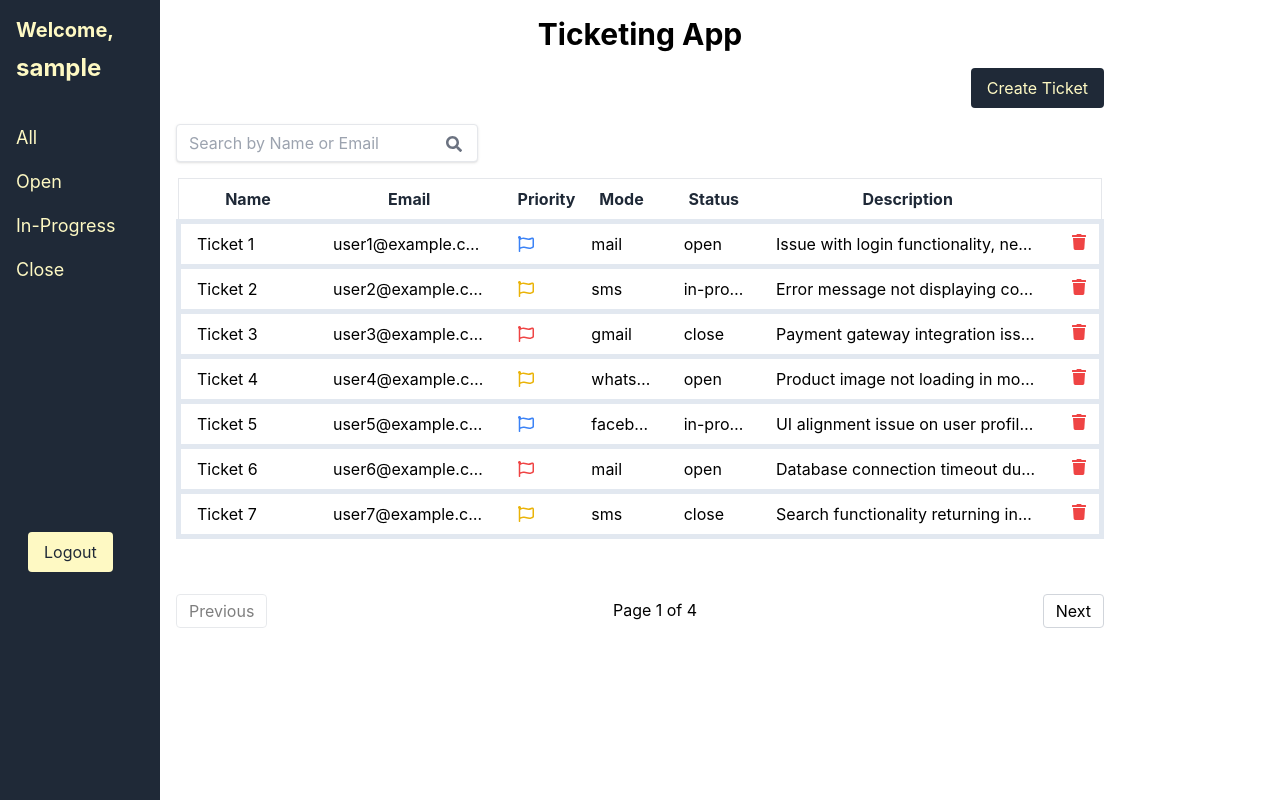
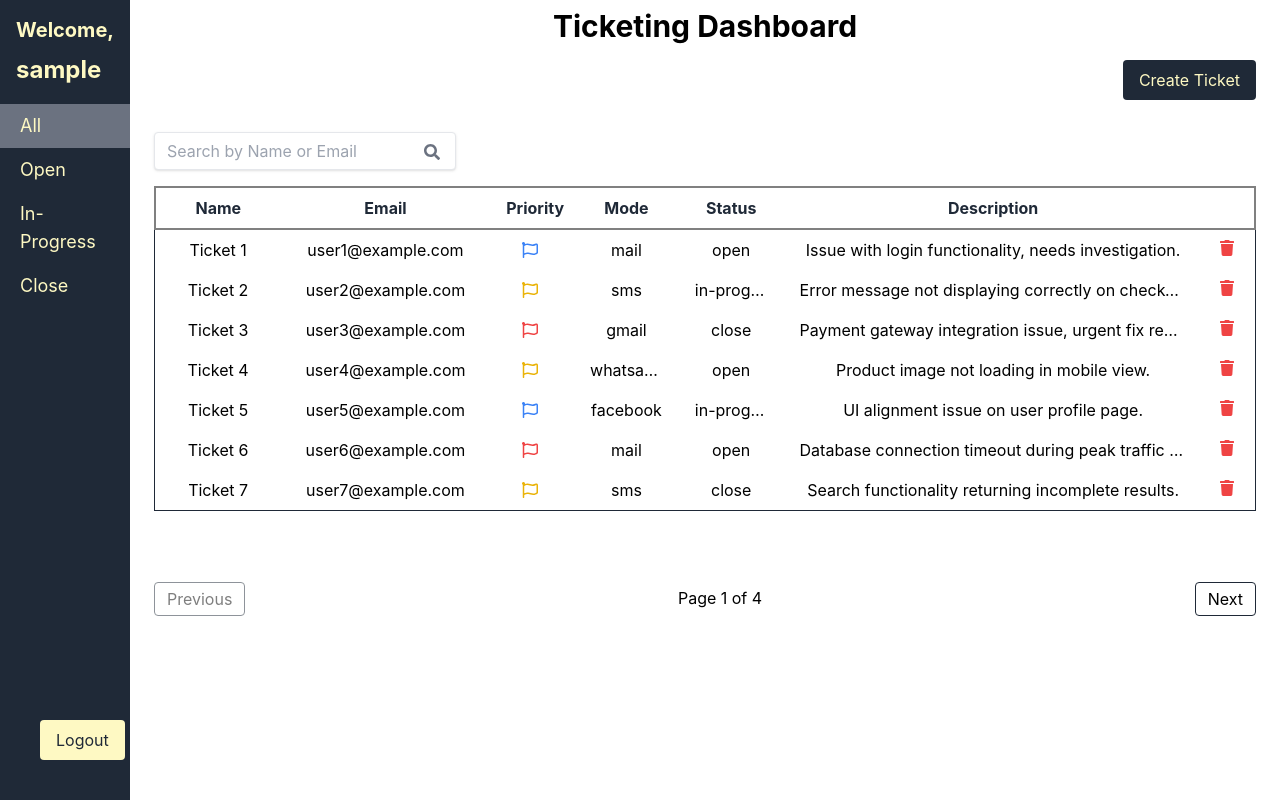
Before and after one commit to Loghamaniya/ticketingApp, a React (Create React App) app: page /dashboard in a window 1280 px wide. Built offline with nearby package versions, Linux system fonts and the light colour scheme; sample sign-in values are in the browser's storage.

Commit message:
ninth commit

```diff
--- a/package.json
+++ b/package.json
@@ -16,6 +16,7 @@
     "react-scripts": "5.0.1",
     "redux": "^5.0.1",
     "redux-thunk": "^3.1.0",
+    "sweetalert2": "^11.12.2",
     "web-vitals": "^2.1.4",
     "yup": "^1.4.0"
   },
--- a/src/App.css
+++ b/src/App.css
@@ -1,4 +1,4 @@
-.App {
+/* .App {
   text-align: center;
 }
 
@@ -32,4 +32,4 @@
   to {
     transform: rotate(360deg);
   }
-}
+} */
--- a/src/App.js
+++ b/src/App.js
@@ -6,6 +6,7 @@ import Dashboard from './components/Dashboard';
 import LoginForm from './components/LoginForm';
 import './index.css'; // Ensure Tailwind CSS is included
 import { UserProvider } from './context/userContext';
+import ProtectedRoute from './ProtectedRoute';
 
 const App = () => {
   return (
@@ -13,8 +14,8 @@ const App = () => {
       <UserProvider>
         <Router>
       <Routes>
-        <Route path="/" element={<LoginForm />} />
-        <Route path="/dashboard" element={<Dashboard />} />
+      <Route path="/" element={<LoginForm />} />
+      <Route path="/dashboard" element={<ProtectedRoute element={Dashboard}/>} />
       </Routes>
     </Router>
     </UserProvider>
--- /dev/null
+++ b/src/ProtectedRoute.js
@@ -0,0 +1,12 @@
+import React,{useContext} from 'react';
+import { Navigate } from 'react-router-dom';
+import { UserContext } from './context/userContext';
+
+const ProtectedRoute = ({ element: Component, ...rest }) => {
+    // const { username } = useUserContext();
+    const { username} = useContext(UserContext);
+
+    return username ? <Component {...rest} /> : <Navigate to="/" />;
+};
+
+export default ProtectedRoute;
--- a/src/components/Dashboard.js
+++ b/src/components/Dashboard.js
@@ -12,11 +12,6 @@ const Dashboard = ({  tickets }) => {
   const [editMode, setEditMode] = useState(false);
   const [addMode, setAddMode] = useState(false);
 
-  // useEffect(() => {
-  //   if (!selectedTicket && tickets.length > 0) {
-  //     setSelectedTicket(tickets[0]);
-  //   }
-  // }, [tickets, selectedTicket]);
 
   const handleCreateTicketClick = () => {
     setShowForm(true);
@@ -56,9 +51,10 @@ const Dashboard = ({  tickets }) => {
   return (
     <div className="flex bg-white p=0">
       <Sidebar setStatusFilter={setFilter} />
-      <div className={` lg:w-3/4 p-4  ${selectedTicket ? '' : ''}`}>
-        <h1 className="flex text-3xl font-bold mb-4 justify-center">Ticketing App</h1>
-        <div className="flex justify-end">
+      {/* <div className={` bg-green-500 w-3/4 p-4  ${selectedTicket ? '' : 'w-4/4'}`}> */}
+      <div className={`flex-grow  overflow-auto`}>
+        <h1 className="flex text-3xl pt-2 font-bold mb-4 justify-center">Ticketing Dashboard</h1>
+        <div className="flex justify-end pr-6">
         <button
           onClick={handleCreateTicketClick}
           className="mb-4 px-4 py-2 hover:bg-gray-500 bg-gray-800 text-yellow-100 rounded"
@@ -76,13 +72,13 @@ const Dashboard = ({  tickets }) => {
         <TicketList tickets={tickets} filter={filter} onTicketSelect={handleTicketSelect} />
       </div>
       {selectedTicket && (!editMode || !addMode) &&(
-        <div className="w-full lg:w-1/4">
+        <div >
           <TicketDetail
             ticket={selectedTicket}
             onEdit={handleEditTicket} // Pass callback to handle edit button click
             onClose={handleClose}
           />
-        </div>
+         </div>
       )}
     </div>
   );
--- a/src/components/LoginForm.js
+++ b/src/components/LoginForm.js
@@ -1,10 +1,11 @@
-import React,{useContext} from 'react';
+import React, { useContext } from 'react';
 import { Formik, Form, Field, ErrorMessage } from 'formik';
+import * as Yup from 'yup';
 import { useNavigate } from 'react-router-dom';
 import { UserContext } from '../context/userContext';
 
 const LoginForm = () => {
-    const { setUsername } = useContext(UserContext);
+  const { setUsername } = useContext(UserContext);
   const navigate = useNavigate();
 
   const initialValues = {
@@ -13,31 +14,24 @@ const LoginForm = () => {
     password: '',
   };
 
+  const validationSchema = Yup.object().shape({
+    username: Yup.string().required('Required'),
+    email: Yup.string().email('Invalid email address').required('Required'),
+    password: Yup.string()
+      .min(6, 'Password must be at least 6 characters')
+      .max(15, 'Password must be less than 15 characters')
+      .required('Required'),
+  });
+
   const onSubmit = (values, { setSubmitting }) => {
     // Save username to Redux
     setUsername(values.username);
-    localStorage.setItem('username',values.username);
+    localStorage.setItem('username', values.username);
 
     // Navigate to dashboard
     navigate('/dashboard');
 
     setSubmitting(false);
-  };
-
-  const validate = (values) => {
-    const errors = {};
-    if (!values.username) {
-      errors.username = 'Required';
-    }
-    if (!values.email) {
-      errors.email = 'Required';
-    } else if (!/^[A-Z0-9._%+-]+@[A-Z0-9.-]+\.[A-Z]{2,}$/i.test(values.email)) {
-      errors.email = 'Invalid email address';
-    }
-    if (!values.password) {
-      errors.password = 'Required';
-    }
-    return errors;
   };
 
   return (
@@ -47,7 +41,7 @@ const LoginForm = () => {
         <Formik
           initialValues={initialValues}
           onSubmit={onSubmit}
-          validate={validate}
+          validationSchema={validationSchema}
         >
           {({ isSubmitting }) => (
             <Form>
@@ -104,5 +98,4 @@ const LoginForm = () => {
   );
 };
 
-
 export default LoginForm;
--- a/src/components/Sidebar.js
+++ b/src/components/Sidebar.js
@@ -1,12 +1,13 @@
-import React, { useContext } from 'react';
+import React, { useContext, useState } from 'react';
 import { UserContext } from '../context/userContext';
 import { useNavigate } from 'react-router-dom';
 
-const Sidebar = ({ setStatusFilter ,setSelectedTicket}) => {
+const Sidebar = ({ setStatusFilter, setSelectedTicket }) => {
   const { username, setUsername } = useContext(UserContext);
+  const navigate = useNavigate();
 
-
-  const navigate = useNavigate();
+  // State to track active status filter
+  const [activeStatus, setActiveStatus] = useState('All');
 
   const handleLogout = () => {
     localStorage.removeItem('username');
@@ -14,59 +15,69 @@ const Sidebar = ({ setStatusFilter ,setSelectedTicket}) => {
     navigate('/');
   };
 
-
-
   return (
-    <div className="w-40 bg-gray-800 relative  flex flex-col h-screen">
+    <div style={{ width: '200px' }} className=" bg-gray-800 relative flex flex-col h-screen">
       <h4 className="text-xl text-yellow-100 p-4 pb-1 font-bold mb-1">
         Welcome,
       </h4>
-        <h2 className="text-2xl text-yellow-100 p-4 pt-0 font-bold mb-4 max-w-full truncate">
+      <h2 className="text-2xl text-yellow-100 overflow-hidden whitespace-nowrap overflow-ellipsis leading-normal p-4 pt-0 font-bold">
         {username}
       </h2>
 
       <ul>
         <li className="hover:bg-gray-500">
           <button
-            onClick={() => setStatusFilter('All')}
-            className="block w-full text-lg text-yellow-100 text-left px-4 py-2"
+            onClick={() => {
+              setStatusFilter('All');
+              setActiveStatus('All');
+            }}
+            className={`block w-full text-lg text-yellow-100 text-left px-5 py-2 ${activeStatus === 'All' ? 'bg-gray-500' : ''}`}
           >
             All
           </button>
         </li>
         <li className="hover:bg-gray-500">
           <button
-            onClick={() => setStatusFilter('open')}
-            className="block w-full text-lg text-yellow-100 text-left px-4 py-2"
+            onClick={() => {
+              setStatusFilter('open');
+              setActiveStatus('open');
+            }}
+            className={`block w-full text-lg text-yellow-100 text-left px-5 py-2 ${activeStatus === 'open' ? 'bg-gray-500' : ''}`}
           >
             Open
           </button>
         </li>
         <li className="hover:bg-gray-500">
           <button
-            onClick={() => setStatusFilter('in-progress')}
-            className="block w-full text-lg text-yellow-100 text-left px-4 py-2 hover:bg-gray-500"
+            onClick={() => {
+              setStatusFilter('in-progress');
+              setActiveStatus('in-progress');
+            }}
+            className={`block w-full text-lg text-yellow-100 text-left px-5 py-2 ${activeStatus === 'in-progress' ? 'bg-gray-500' : ''}`}
           >
             In-Progress
           </button>
         </li>
-        <li className="hover:bg-gray-500">
+        <li className="hover:bg-gray-500 mb-20">
           <button
-            onClick={() => setStatusFilter('close')}
-            className="block w-full text-lg text-yellow-100 text-left px-4 py-2"
+            onClick={() => {
+              setStatusFilter('close');
+              setActiveStatus('close');
+            }}
+            className={`block w-full text-lg text-yellow-100 text-left px-5 py-2 ${activeStatus === 'close' ? 'bg-gray-500' : ''}`}
           >
             Close
           </button>
         </li>
-      </ul>
-      <div className="ml-7  relative mt-60 mr-9">
+        <li className="fixed bottom-10">
           <button
             onClick={handleLogout}
-          className="block  rounded text-gray-800 text-left px-4 py-2 bg-yellow-100 hover:bg-gray-500"
+            className="rounded text-gray-800 ml-10 text-left px-4 py-2 bg-yellow-100 hover:bg-gray-500"
           >
             Logout
           </button>
-      </div>
+        </li>
+      </ul>
     </div>
   );
 };
--- a/src/components/TicketDetail.js
+++ b/src/components/TicketDetail.js
@@ -3,9 +3,9 @@ import { FaTimes } from 'react-icons/fa'; // Import the close icon
 
 const TicketDetail = ({ ticket, onEdit, onClose }) => {
   return (
-    <div className="border-l border-gray-800 p-8 rounded h-full flex flex-col relative">
+    <div style={{ width: '300px' }} className="border-l border-gray-800 p-8 rounded h-full pt-14 flex flex-col relative">
       <div className="flex justify-between items-center mb-14">
-        <h2 className="text-xl font-bold">Ticket Details</h2>
+        <h2 className="text-2xl font-bold">Ticket Details</h2>
         <button onClick={onClose} className="text-red-800 hover:text-red-500">
           <FaTimes size={24}/>
         </button>
@@ -30,7 +30,7 @@ const TicketDetail = ({ ticket, onEdit, onClose }) => {
           <div>
             <strong>Description:</strong> {ticket.description}
           </div>
-          <div className="flex justify-center">
+          <div className="flex justify-center pt-6">
             <button
               onClick={() => onEdit(ticket)} // Pass ticket to onEdit callback
               className="hover:bg-gray-500 px-10 py-2 bg-gray-800 text-yellow-100 rounded"
--- a/src/components/TicketList.js
+++ b/src/components/TicketList.js
@@ -3,6 +3,7 @@ import { connect } from 'react-redux';
 import { fetchTickets, deleteTicket } from '../actions/ticketActions'; // Import deleteTicket action
 import { FaRegFlag, FaTrash, FaSearch } from 'react-icons/fa'; // Import icons from react-icons
 import usePagination from '../customhooks/usePagination';
+import Swal from 'sweetalert2'; // Import SweetAlert2
 
 const TicketList = ({ tickets, loading, error, fetchTickets, deleteTicket, filter, onTicketSelect }) => {
   const [searchQuery, setSearchQuery] = useState('');
@@ -12,7 +13,24 @@ const TicketList = ({ tickets, loading, error, fetchTickets, deleteTicket, filte
   }, [fetchTickets]);
 
   const handleDelete = (ticketId) => {
+    Swal.fire({
+      title: 'Are you sure?',
+      text: 'You will not be able to recover this ticket!',
+      icon: 'warning',
+      showCancelButton: true,
+      confirmButtonColor: '#3085d6',
+      cancelButtonColor: '#d33',
+      confirmButtonText: 'Yes, delete it!',
+    }).then((result) => {
+      if (result.isConfirmed) {
         deleteTicket(ticketId);
+        Swal.fire(
+          'Deleted!',
+          'Your ticket has been deleted.',
+          'success'
+        );
+      }
+    });
   };
 
   // Filter tickets based on search criteria and status filter
@@ -23,7 +41,11 @@ const TicketList = ({ tickets, loading, error, fetchTickets, deleteTicket, filte
     return matchesSearch && matchesStatus;
   });
 
-  const { currentItems: currentTickets, currentPage, totalPages, nextPage, prevPage } = usePagination(filteredTickets, 7);
+  const { currentItems: currentTickets, currentPage, totalPages, nextPage, prevPage, setCurrentPage } = usePagination(filteredTickets, 7);
+
+  useEffect(() => {
+    setCurrentPage(1); // Reset page to 1 when filter or search query changes
+  }, [filter, searchQuery, setCurrentPage]);
 
   if (loading) {
     return <div className="text-center">Loading...</div>;
@@ -41,8 +63,8 @@ const TicketList = ({ tickets, loading, error, fetchTickets, deleteTicket, filte
   };
 
   return (
-    <div>
-      <div className="flex justify-between mb-4">
+    <div className='p-4 pl-6 pr-6'>
+      <div className=" flex justify-between mb-4">
         <div className="relative">
           <input
             type="text"
@@ -56,31 +78,32 @@ const TicketList = ({ tickets, loading, error, fetchTickets, deleteTicket, filte
           </div>
         </div>
       </div>
-      <div className="overflow-auto" style={{ height: '400px', width: '100%' }}>
-        <table className="min-w-full bg-white overflow-auto border rounded-lg border-gray-200" style={{ tableLayout: 'fixed', width: '100%', minWidth: '800px' }}>
+      <div className="overflow-auto" style={{ height: '380px', width: '100%' }}>
+        <table className="min-w-full bg-white overflow-auto border rounded-lg border-gray-800" style={{ tableLayout: 'fixed', width: '100%', minWidth: '800px' }}>
           <thead>
-            <tr>
-              <th className="py-2 px-4 border-b text-gray-800" style={{ width: '15%' }}>Name</th>
-              <th className="py-2 px-4 border-b text-gray-800" style={{ width: '20%' }}>Email</th>
-              <th className="py-2 px-4 border-b text-gray-800" style={{ width: '8%' }}>Priority</th>
-              <th className="py-2 px-4 border-b text-gray-800" style={{ width: '10%' }}>Mode</th>
-              <th className="py-2 px-4 border-b text-gray-800" style={{ width: '10%' }}>Status</th>
-              <th className="py-2 px-4 border-b text-gray-800" style={{ width: '32%' }}>Description</th>
-              <th className="py-2 px-4 border-b text-gray-800" style={{ width: '5%' }}></th> {/* Column for delete icon */}
+            <tr style={{ border: '2px solid gray' }}>
+              <th className="py-2 px-4 center-content border-b text-gray-800" style={{ width: '12%' }}>Name</th>
+              <th className="py-2 px-4 center-content border-b text-gray-800" style={{ width: '20%' }}>Email</th>
+              <th className="py-2 px-4 center-content border-b text-gray-800" style={{ width: '8%' }}>Priority</th>
+              <th className="py-2 px-4 center-content border-b text-gray-800" style={{ width: '10%' }}>Mode</th>
+              <th className="py-2 px-4 center-content border-b text-gray-800" style={{ width: '10%' }}>Status</th>
+              <th className="py-2 px-4 center-content border-b text-gray-800" style={{ width: '40%' }}>Description</th>
+              <th className="py-2 px-6 center-content border-b text-gray-800" style={{ width: '5%' }}></th>
             </tr>
           </thead>
           <tbody>
+          {/* #e2e8f0 */}
             {currentTickets.map((ticket) => (
-              <tr key={ticket.email} className="cursor-pointer m-4 rounded-lg hover:bg-gray-100" style={{ border: '5px solid #e2e8f0' }}>
-                <td className="py-2 px-4" style={{ whiteSpace: 'nowrap', overflow: 'hidden', textOverflow: 'ellipsis' }} onClick={() => onTicketSelect(ticket)}>{ticket.name}</td>
-                <td className="py-2 px-4" style={{ whiteSpace: 'nowrap', overflow: 'hidden', textOverflow: 'ellipsis' }} onClick={() => onTicketSelect(ticket)}>{ticket.email}</td>
-                <td className="py-2 px-4" style={{ whiteSpace: 'nowrap', overflow: 'hidden', textOverflow: 'ellipsis' }}>
+              <tr key={ticket.email} className="cursor-pointer m-4 rounded-lg hover:bg-gray-100" style={{ border: '2px solid #gray' }}>
+                <td className="py-2 px-4 " style={{ whiteSpace: 'nowrap', overflow: 'hidden', textOverflow: 'ellipsis' ,textAlign:'center'}} onClick={() => onTicketSelect(ticket)}>{ticket.name}</td>
+                <td className="py-2 px-4 " style={{ whiteSpace: 'nowrap', overflow: 'hidden', textOverflow: 'ellipsis' ,textAlign:'center'}} onClick={() => onTicketSelect(ticket)}>{ticket.email}</td>
+                <td className="py-2 px-8 " style={{ whiteSpace: 'nowrap', overflow: 'hidden', textOverflow: 'ellipsis' ,textAlign:'center'}}>
                   {priorityToIcon[ticket.priority]}
                 </td>
-                <td className="py-2 px-4" style={{ whiteSpace: 'nowrap', overflow: 'hidden', textOverflow: 'ellipsis' }} onClick={() => onTicketSelect(ticket)}>{ticket.mode}</td>
-                <td className="py-2 px-4" style={{ whiteSpace: 'nowrap', overflow: 'hidden', textOverflow: 'ellipsis' }} onClick={() => onTicketSelect(ticket)}>{ticket.status}</td>
-                <td className="py-2 px-4" style={{ whiteSpace: 'nowrap', overflow: 'hidden', textOverflow: 'ellipsis' }} onClick={() => onTicketSelect(ticket)}>{ticket.description}</td>
-                <td className="py-2 px-4">
+                <td className="py-2 px-4 " style={{ whiteSpace: 'nowrap', overflow: 'hidden', textOverflow: 'ellipsis',textAlign:'center' }} onClick={() => onTicketSelect(ticket)}>{ticket.mode}</td>
+                <td className="py-2 px-4 " style={{ whiteSpace: 'nowrap', overflow: 'hidden', textOverflow: 'ellipsis' ,textAlign:'center'}} onClick={() => onTicketSelect(ticket)}>{ticket.status}</td>
+                <td className="py-2 px-4 " style={{ whiteSpace: 'nowrap', overflow: 'hidden', textOverflow: 'ellipsis' ,textAlign:'center'}} onClick={() => onTicketSelect(ticket)}>{ticket.description}</td>
+                <td className="py-2 px-4 ">
                   <button onClick={() => handleDelete(ticket.email)}>
                     <FaTrash className="text-red-500 hover:text-red-700" />
                   </button>
@@ -94,7 +117,7 @@ const TicketList = ({ tickets, loading, error, fetchTickets, deleteTicket, filte
       <button
   onClick={prevPage}
   disabled={currentPage === 1}
-          className="px-3 py-1 border border-gray-300 rounded disabled:opacity-50"
+  className={`px-3 py-1 border border-gray-800 rounded ${currentPage === 1 ? 'disabled:opacity-50' : 'hover:bg-gray-200 hover:border-gray-400 transition-colors duration-300'}`}
 >
   Previous
 </button>
@@ -102,10 +125,11 @@ const TicketList = ({ tickets, loading, error, fetchTickets, deleteTicket, filte
 <button
   onClick={nextPage}
   disabled={currentPage === totalPages}
-          className="px-3 py-1 border border-gray-300 rounded disabled:opacity-50"
+  className={`px-3 py-1 border border-gray-800 rounded ${currentPage === totalPages ? 'disabled:opacity-50' : 'hover:bg-gray-200 hover:border-gray-400 transition-colors duration-300'}`}
 >
   Next
 </button>
+
       </div>
     </div>
   );
@@ -118,7 +142,7 @@ const mapStateToProps = (state) => ({
 
 const mapDispatchToProps = {
   fetchTickets,
-  deleteTicket, // Add deleteTicket to mapDispatchToProps
+  deleteTicket,
 };
 
 export default connect(mapStateToProps, mapDispatchToProps)(TicketList);
--- a/tailwind.config.js
+++ b/tailwind.config.js
@@ -7,6 +7,9 @@ module.exports = {
         width: {
           '11rem': '11rem',
       },
+      fontFamily: {
+        'times': ['"Times New Roman"', 'serif'],
+      },
     },
   },
   plugins: [],
```
Also changed, not shown: 1 other file (tests, documents, lock files or other folders). Lines whose indentation alone changed are shown as unchanged.
